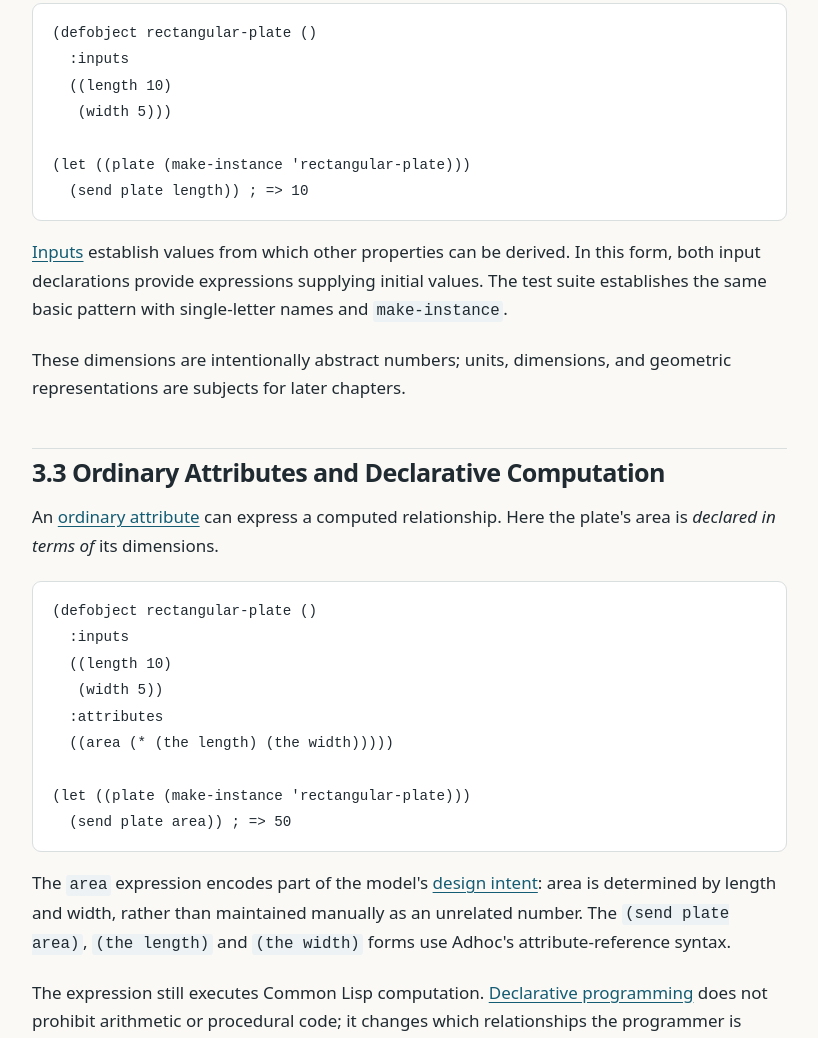
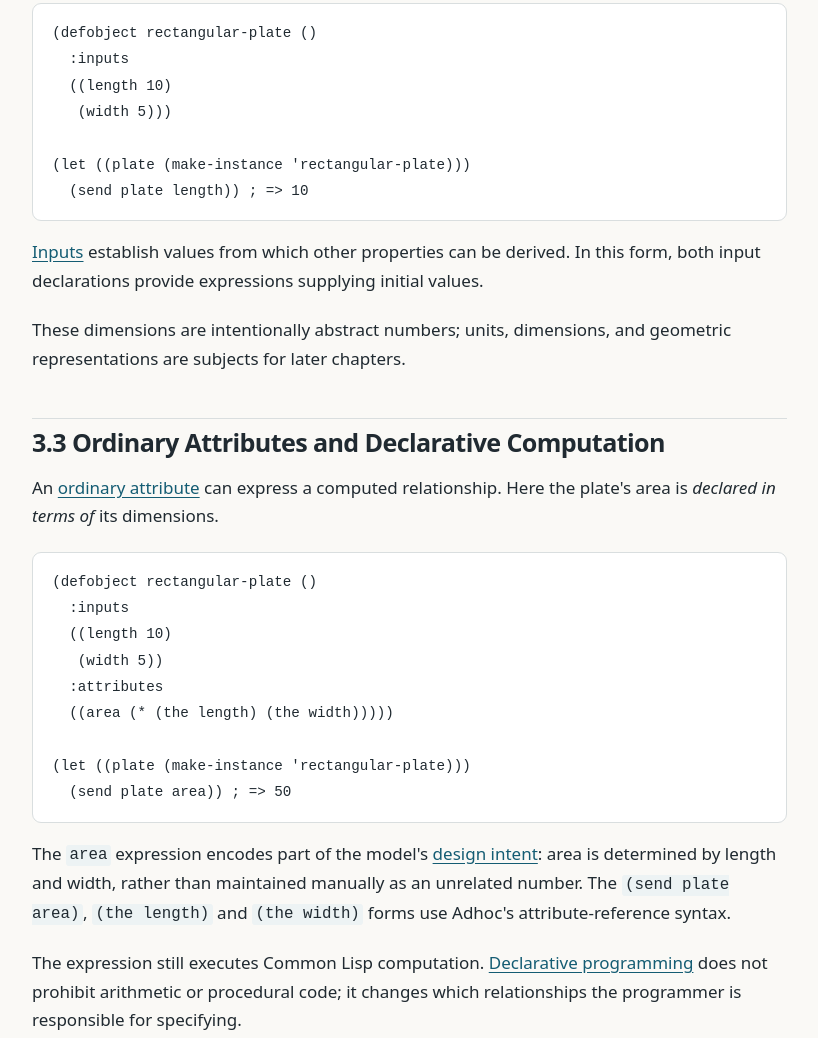
Before and after one commit to awolven1973/regen-guide, a plain HTML site: page chapters/03-defining-generative-objects.html in a window 1280 px wide. Shown: the part 1708-2746 px from the top of the page, without its empty margins (381-1199 px from the left). Drawn offline with Linux system fonts and the light colour scheme.

Commit message:
Remove test suite aside from Chapter 3

```diff
--- a/chapters/03-defining-generative-objects.html
+++ b/chapters/03-defining-generative-objects.html
@@ -23,7 +23,7 @@
 
 (let ((plate (make-instance 'rectangular-plate)))
   (send plate length)) ; =&gt; 10</code></pre>
-<p><a href="../glossary.html#input">Inputs</a> establish values from which other properties can be derived. In this form, both input declarations provide expressions supplying initial values. The test suite establishes the same basic pattern with single-letter names and <code>make-instance</code>.</p>
+<p><a href="../glossary.html#input">Inputs</a> establish values from which other properties can be derived. In this form, both input declarations provide expressions supplying initial values.</p>
 <p>These dimensions are intentionally abstract numbers; units, dimensions, and geometric representations are subjects for later chapters.</p></section>
 <section id="3-3"><h2>3.3 Ordinary Attributes and Declarative Computation</h2>
 <p>An <a href="../glossary.html#ordinary-attribute">ordinary attribute</a> can express a computed relationship. Here the plate's area is <em>declared in terms of</em> its dimensions.</p>
```
